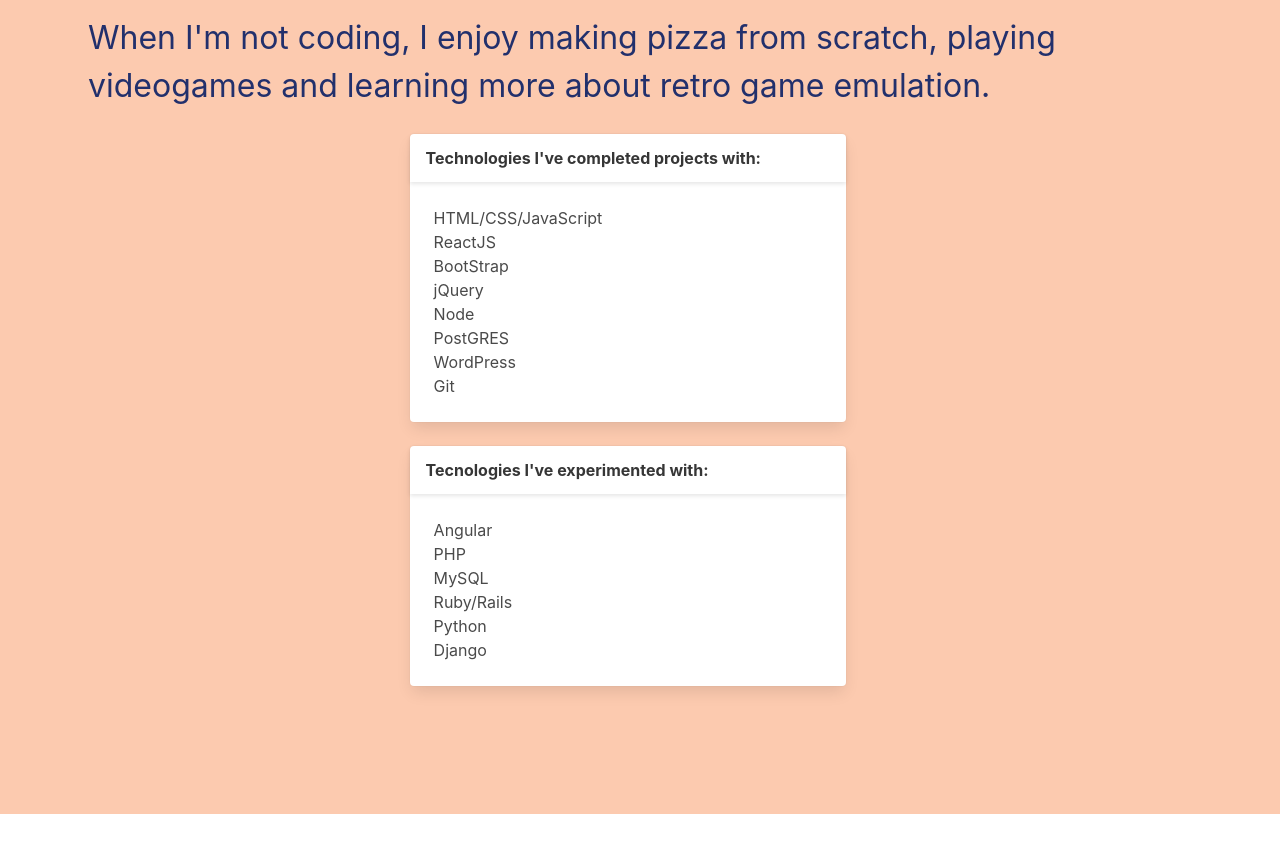
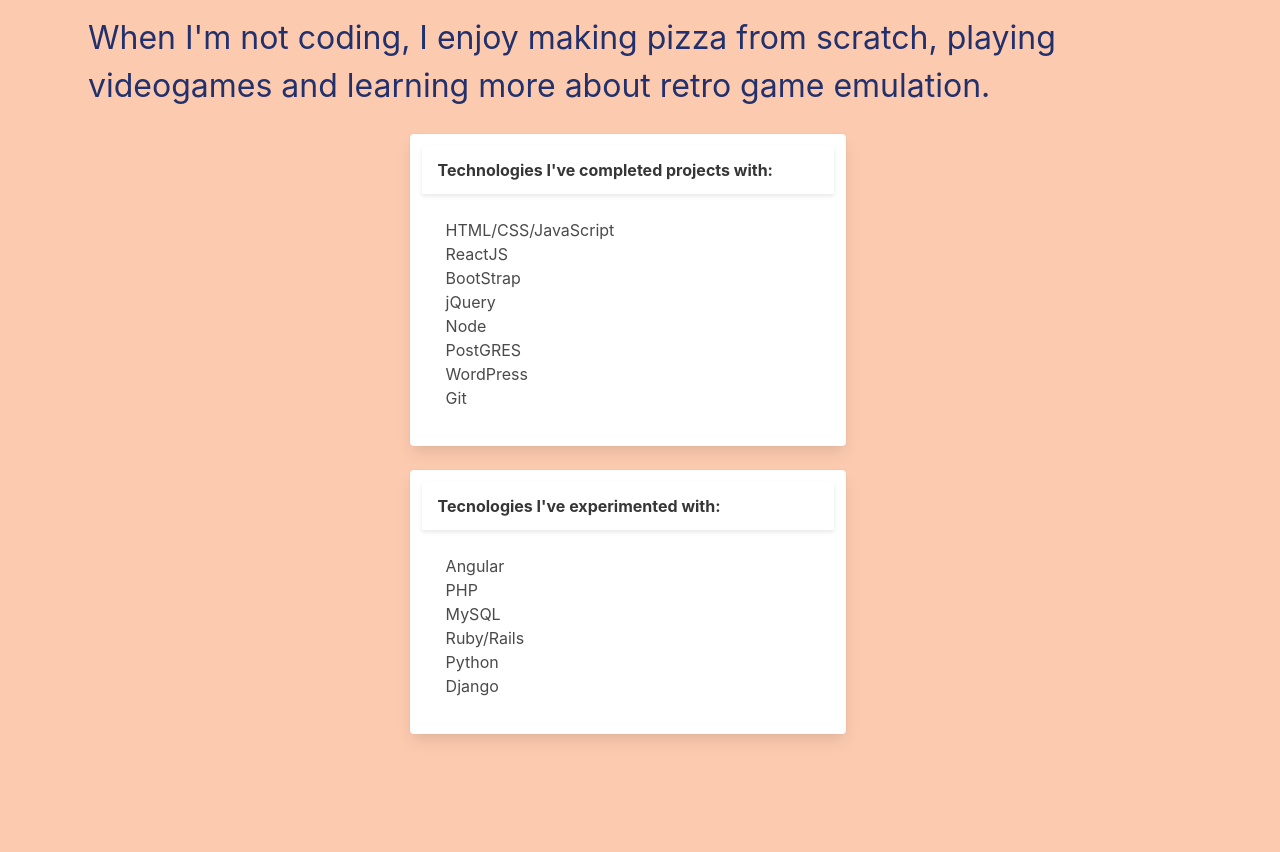
Before and after one commit to stephepush/ngPortfolio, an Angular app: page /about in a window 1280 px wide. Shown: the part 1080-1932 px from the top of the page. Before the commit the page ends 1894 px from the top, so only its background shows below. Built offline with nearby package versions, Linux system fonts and the light colour scheme.

Commit message:
About cards

```diff
--- a/src/app/about-component/about-component.component.html
+++ b/src/app/about-component/about-component.component.html
@@ -64,8 +64,8 @@
             </section>
         </div> -->
         <div class="columns container is-multiline is-centered" *ngFor="let list of techLists">
-            <div class="column is-four-fifths-mobile is-two-fifths-widescreen is-two-fifths-desktop is-half-tablet">
-                <div class="card">
+            <div class="column  is-four-fifths-mobile is-two-fifths-widescreen is-two-fifths-desktop is-half-tablet">
+                <div class="card column">
                     <div class="card-header">
                         <div class="card-header-title">{{list.title}}</div>
                     </div>
```
